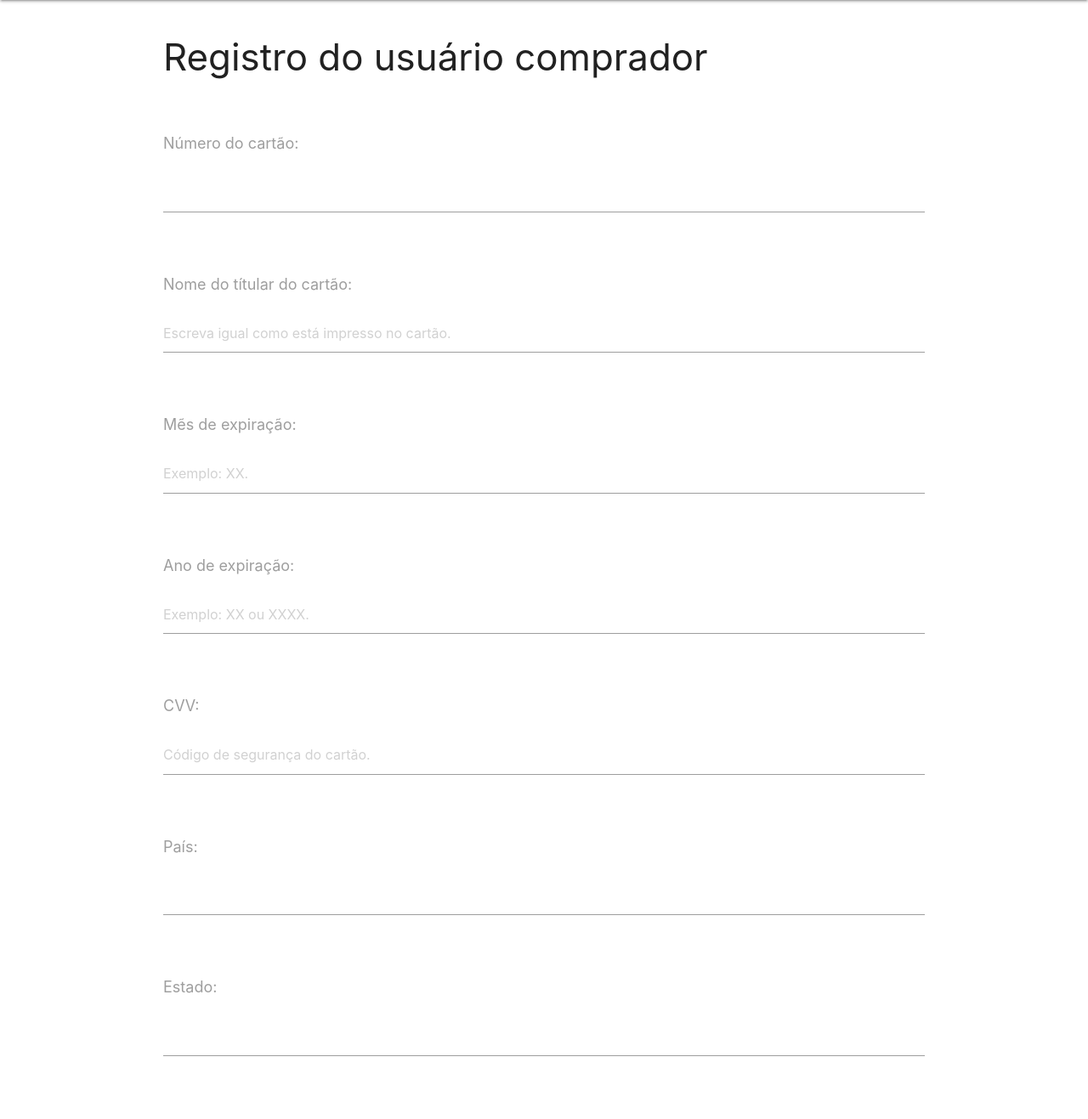
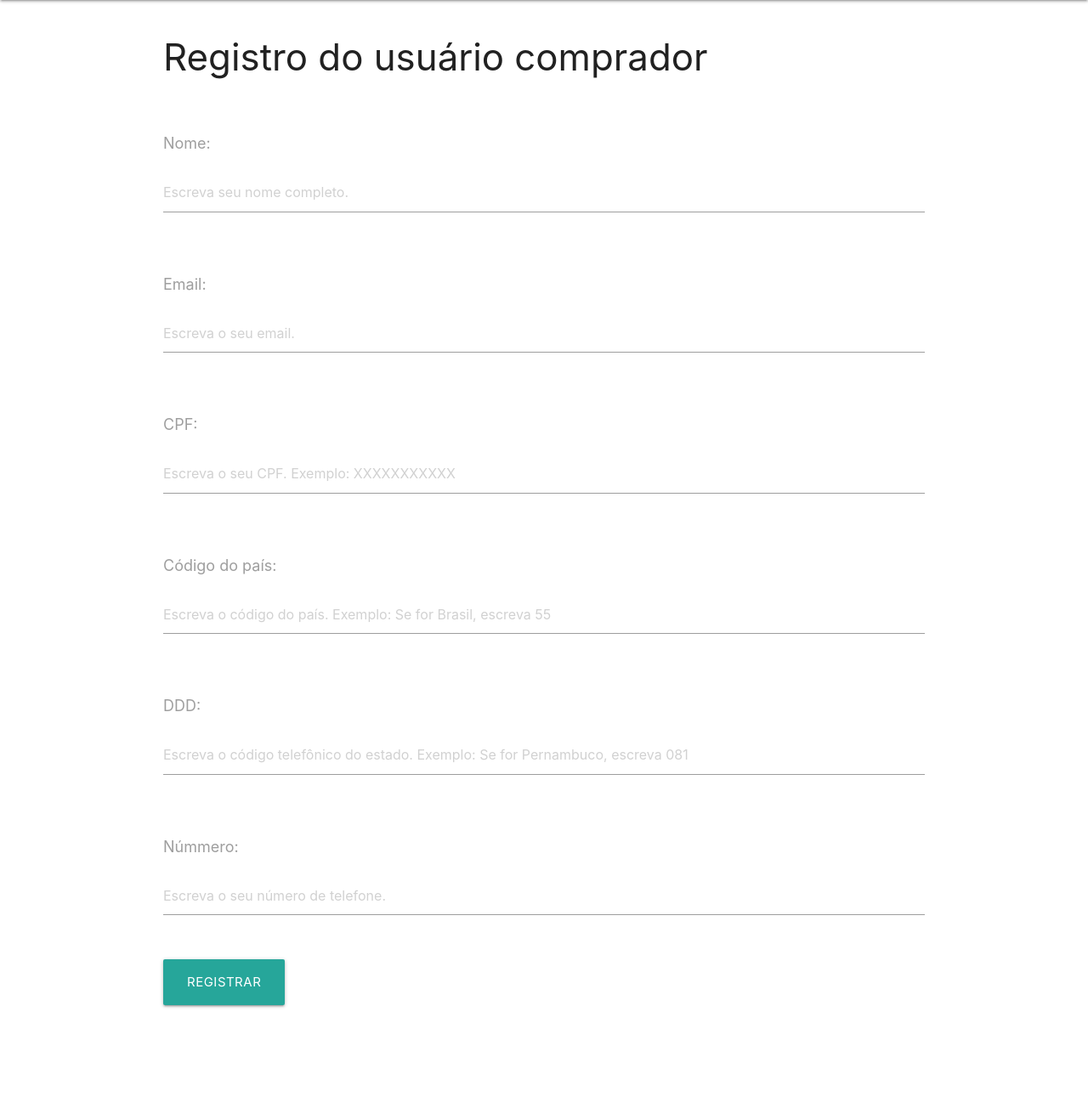
Before and after one commit to FranklinAmrl/pagarme-payment-testbed, a Django app: template payment/templates/user_registration.html in a window 1280 px wide. Shown: the part 64-1381 px from the top of the page at 85% size. After the commit the page ends 1250 px from the top, so only its background shows below. Run offline with Django 4.2, Linux system fonts and the light colour scheme; the template is opened without the code that fills it: values that come from a table or form of the project are taken from there, others are empty.

Commit message:
Created user registration template and form

```diff
--- a/payment/forms/card_registration_form.py
+++ b/payment/forms/card_registration_form.py
@@ -6,7 +6,10 @@ class CardRegistrationForm(forms.Form):
     number = forms.CharField(
         label="Número do cartão",
         widget=forms.TextInput(
-            attrs={"onkeypress": "return event.charCode >= 48 && event.charCode <= 57"}
+            attrs={
+                "onkeypress": "return event.charCode >= 48 && event.charCode <= 57",
+                "placeholder": "Escreva igual como está impresso no cartão.",
+            }
         ),
         max_length=19,
     )
--- a/payment/forms/user_registration_form.py
+++ b/payment/forms/user_registration_form.py
@@ -0,0 +1,58 @@
+from django import forms
+from django.core.validators import MaxLengthValidator
+
+
+class UserRegistrationForm(forms.Form):
+    name = forms.CharField(
+        label="Nome",
+        widget=forms.TextInput(
+            attrs={
+                "placeholder": "Escreva seu nome completo.",
+            }
+        ),
+        max_length=256,
+    )
+    email = forms.EmailField(
+        label="Email",
+        widget=forms.TextInput(attrs={"placeholder": "Escreva o seu email."}),
+    )
+    cpf = forms.CharField(
+        label="CPF",
+        widget=forms.TextInput(
+            attrs={
+                "onkeypress": "return event.charCode >= 48 && event.charCode <= 57",
+                "placeholder": "Escreva o seu CPF. Exemplo: XXXXXXXXXXX",
+            }
+        ),
+        max_length=256,
+    )
+    country_code = forms.CharField(
+        label="Código do país",
+        widget=forms.TextInput(
+            attrs={
+                "onkeypress": "return event.charCode >= 48 && event.charCode <= 57",
+                "placeholder": "Escreva o código do país. Exemplo: Se for Brasil, escreva 55",
+            }
+        ),
+        max_length=3,
+    )
+    area_code = forms.CharField(
+        label="DDD",
+        widget=forms.TextInput(
+            attrs={
+                "onkeypress": "return event.charCode >= 48 && event.charCode <= 57",
+                "placeholder": "Escreva o código telefônico do estado. Exemplo: Se for Pernambuco, escreva 081",
+            }
+        ),
+        max_length=3,
+    )
+    number = forms.CharField(
+        label="Númmero",
+        widget=forms.TextInput(
+            attrs={
+                "onkeypress": "return event.charCode >= 48 && event.charCode <= 57",
+                "placeholder": "Escreva o seu número de telefone.",
+            }
+        ),
+        max_length=9,
+    )
--- a/payment/templates/base.html
+++ b/payment/templates/base.html
@@ -27,7 +27,7 @@
       </g>
   </svg></a>
       <ul id="nav-mobile" class="right hide-on-med-and-down">
-        <li><a href="#">Registrar usuário</a></li>
+        <li><a href="{% url 'user_registration' %}">Registrar usuário</a></li>
         <li><a href="{% url 'card_registration' %}">Registrar cartão</a></li>
         <li><a href="{% url 'card_payment' %}">Pagamento por cartão</a></li>
         <li><a href="{% url 'pix_payment' %}">Pagamento por Pix</a></li>
--- a/payment/urls.py
+++ b/payment/urls.py
@@ -4,6 +4,7 @@ from payment.views.card_registration import CardRegistrationFormView
 
 from payment.views.home import HomeView
 from payment.views.pix_payment import PixPaymentFormView
+from payment.views.user_registration import UserRegistrationFormView
 
 urlpatterns = [
     path("", HomeView.as_view(), name="home"),
@@ -14,4 +15,9 @@ urlpatterns = [
         CardRegistrationFormView.as_view(),
         name="card_registration",
     ),
+    path(
+        "user-registration",
+        UserRegistrationFormView.as_view(),
+        name="user_registration",
+    ),
 ]
```
Also changed, not shown: payment/views/user_registration.py (added, +14 -0 lines).
